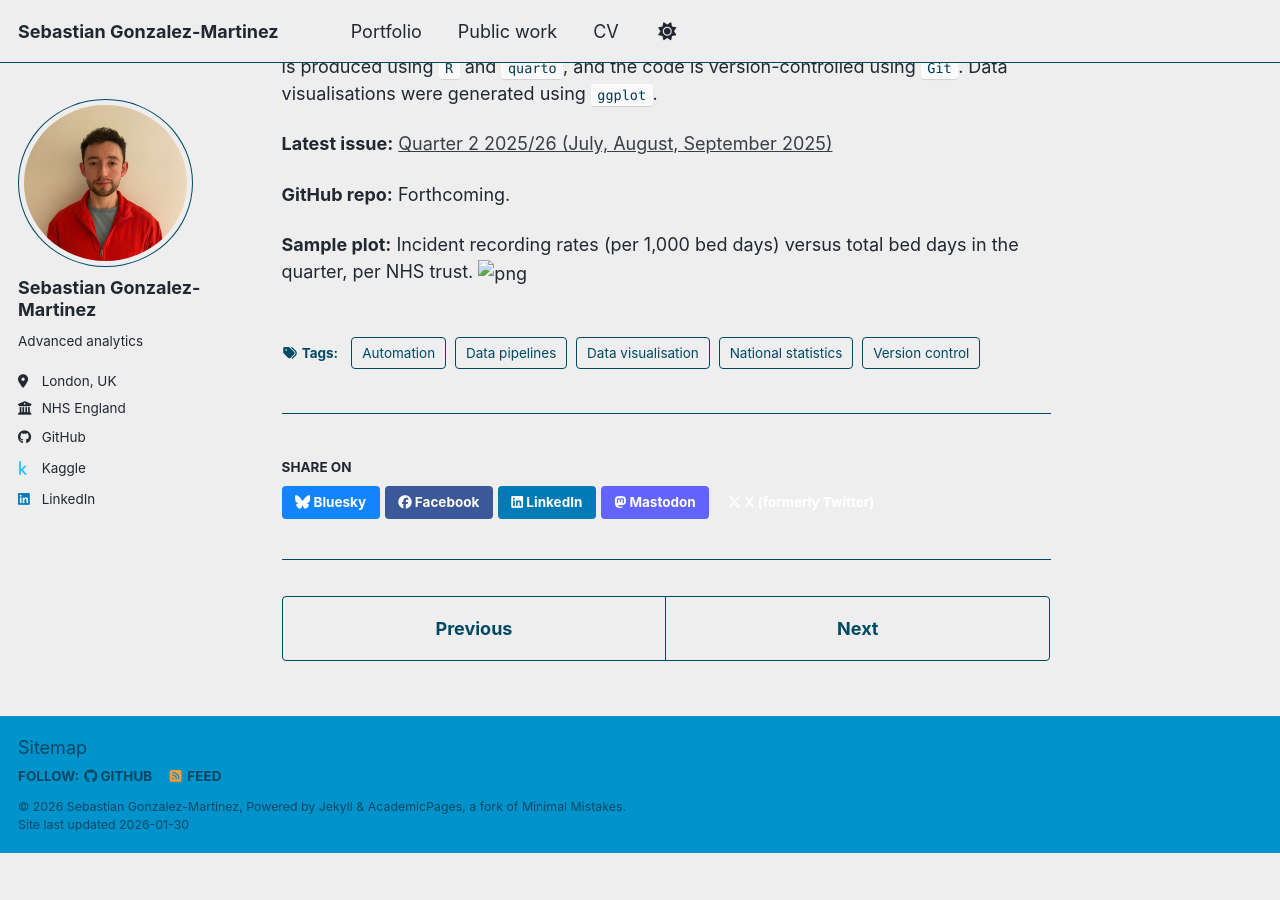
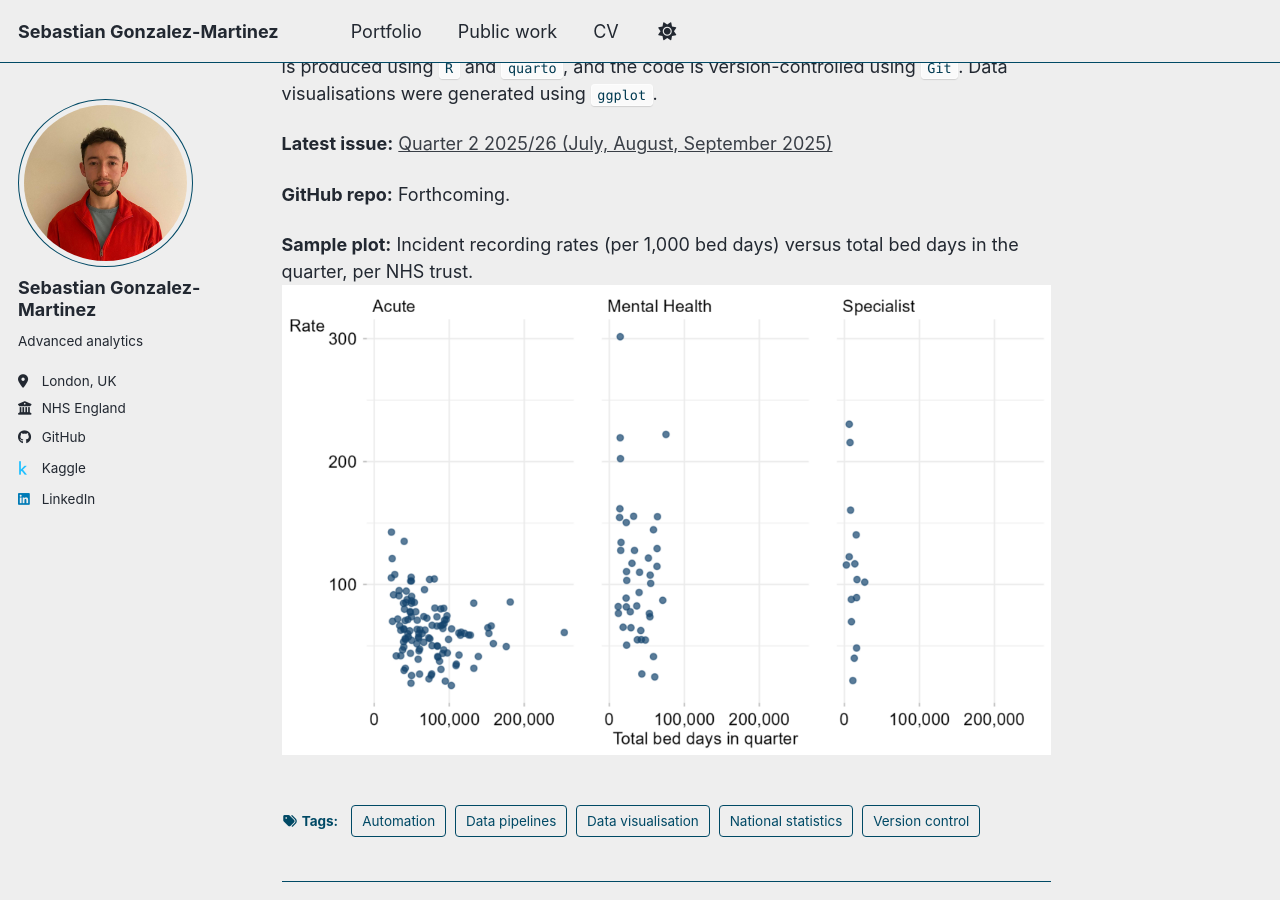
Before and after one commit to znogbes/sebastian-gonzalez-portfolio, a Jekyll site: the page built from _publications/2025-02-11-event-stats-quarterly.md, in a window 1280 px wide and 900 px high, scrolled down 355 px. Built offline with Jekyll 4.4.1, drawn with Linux system fonts in a browser that asks for light colours; a script bundle is joined from its source files by our own code; library files that are not in the unit come from our copies; before the commit the page ends 1208 px from its top, so only the background shows below that.

```diff
--- a/_publications/2025-02-11-event-stats-quarterly.md
+++ b/_publications/2025-02-11-event-stats-quarterly.md
@@ -25,4 +25,4 @@ This report is an example of a **fully automated data pipeline** (i.e., from dat
 **GitHub repo:** Forthcoming.
 
 **Sample plot:** Incident recording rates (per 1,000 bed days) versus total bed days in the quarter, per NHS trust.
-![png](sebastian-gonzalez-portfolio/images/patient_safety_incidents_2025_26_Q2_figure_4-1024x625.png)
+![png](../images/patient_safety_incidents_2025_26_Q2_figure_4-1024x625.png)
```
Also changed, not shown: _publications/2026-01-30-nrls-to-lfpse-transition-report.md (+1 -1 lines).
